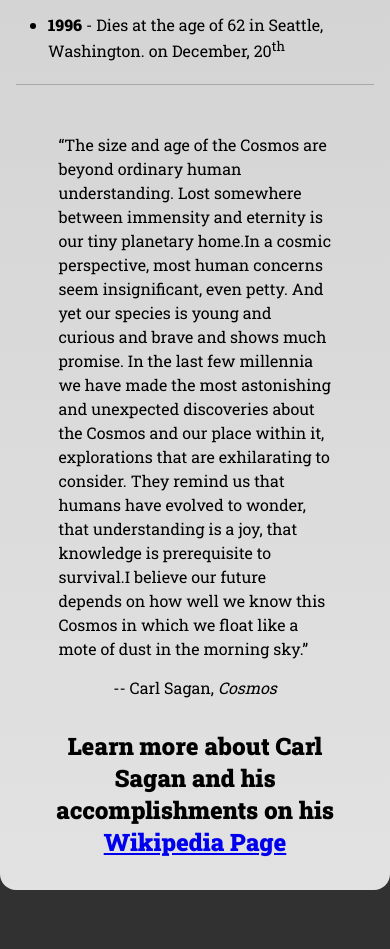
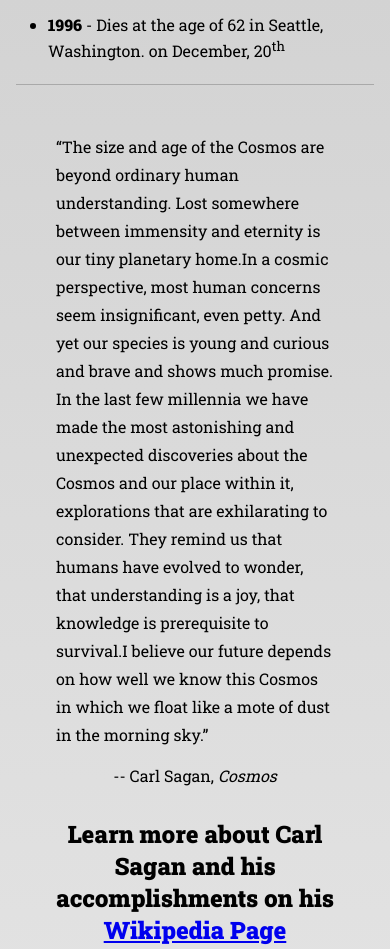
Before and after one commit to Vincent440/fcc-tribute-to-sagan, a plain HTML site: page index.html in a window 390 px wide. Shown: the part 2160-3109 px from the top of the page. Before the commit the page ends 3050 px from the top, so only its background shows below. Drawn offline with Linux system fonts and the light colour scheme.

Commit message:
.max-width-responsive changed to 80vw & 1.75 line-height

```diff
--- a/assets/css/tribute-styles.css
+++ b/assets/css/tribute-styles.css
@@ -98,8 +98,8 @@ ul.d-flex {
 }
 
 .max-width-responsive {
-  max-width: 70vmin ;
-  line-height: 1.5;
+  max-width: 80vw;
+  line-height: 1.75;
 }
 
 /*
```
